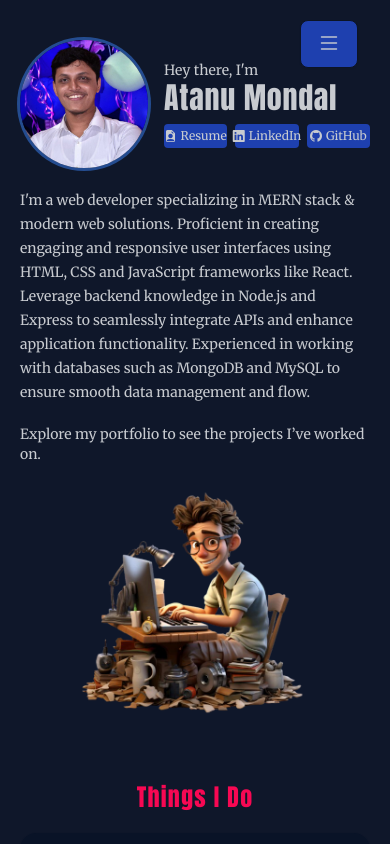
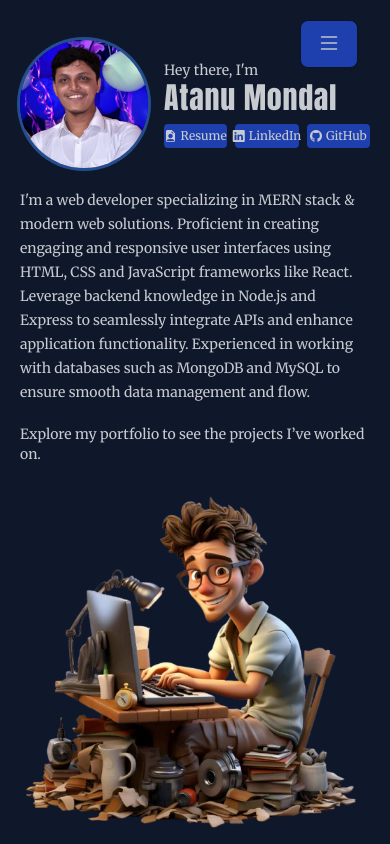
Before and after one commit to WebdevAtanu/portfolio, a React (Vite) app: page / in a window 390 px wide. Shown: the top 844 px of the page. Built offline with nearby package versions, Linux system fonts and the light colour scheme.

Commit message:
Update Intro.jsx

```diff
--- a/src/comps/Intro.jsx
+++ b/src/comps/Intro.jsx
@@ -43,7 +43,7 @@ return (
     <p className='text-sm md:text-lg leading-6'>I'm a web developer specializing in MERN stack & modern web solutions. Proficient in creating engaging and responsive user interfaces using HTML, CSS and JavaScript frameworks like React. Leverage backend knowledge in Node.js and Express to seamlessly integrate APIs and enhance application functionality. Experienced in working with databases such as MongoDB and MySQL to ensure smooth data management and flow.</p>
     <p className="text-sm md:text-lg">Explore my portfolio to see the projects I’ve worked on.</p>
   </div>
-  <img src="pics/dev.png" alt="" className="w-2/3 m-auto md:w-1/4"/>
+  <img src="pics/dev.png" alt="" className="w-full m-auto md:w-1/4"/>
 </div>
 </motion.div>
 </section>
```
